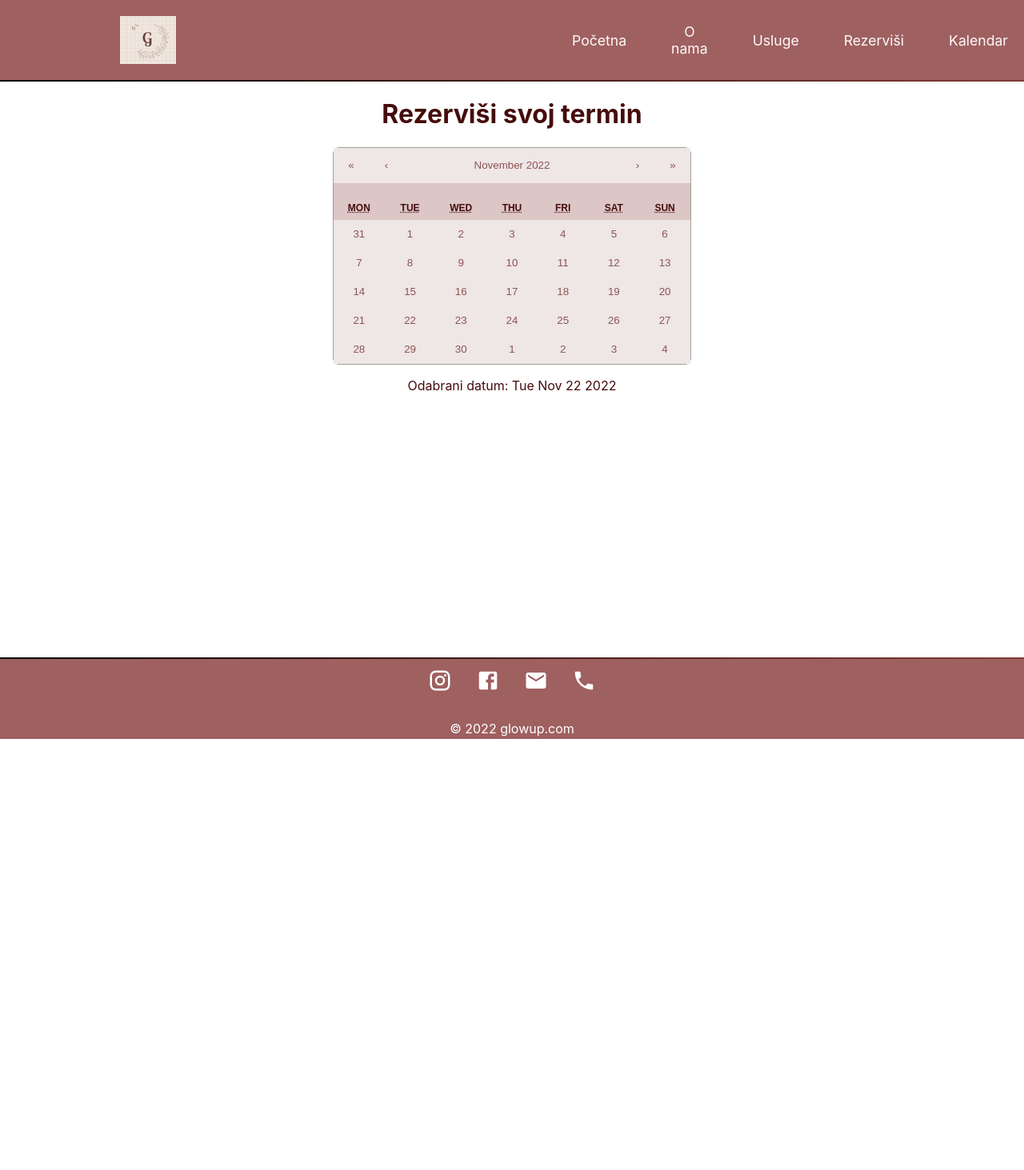
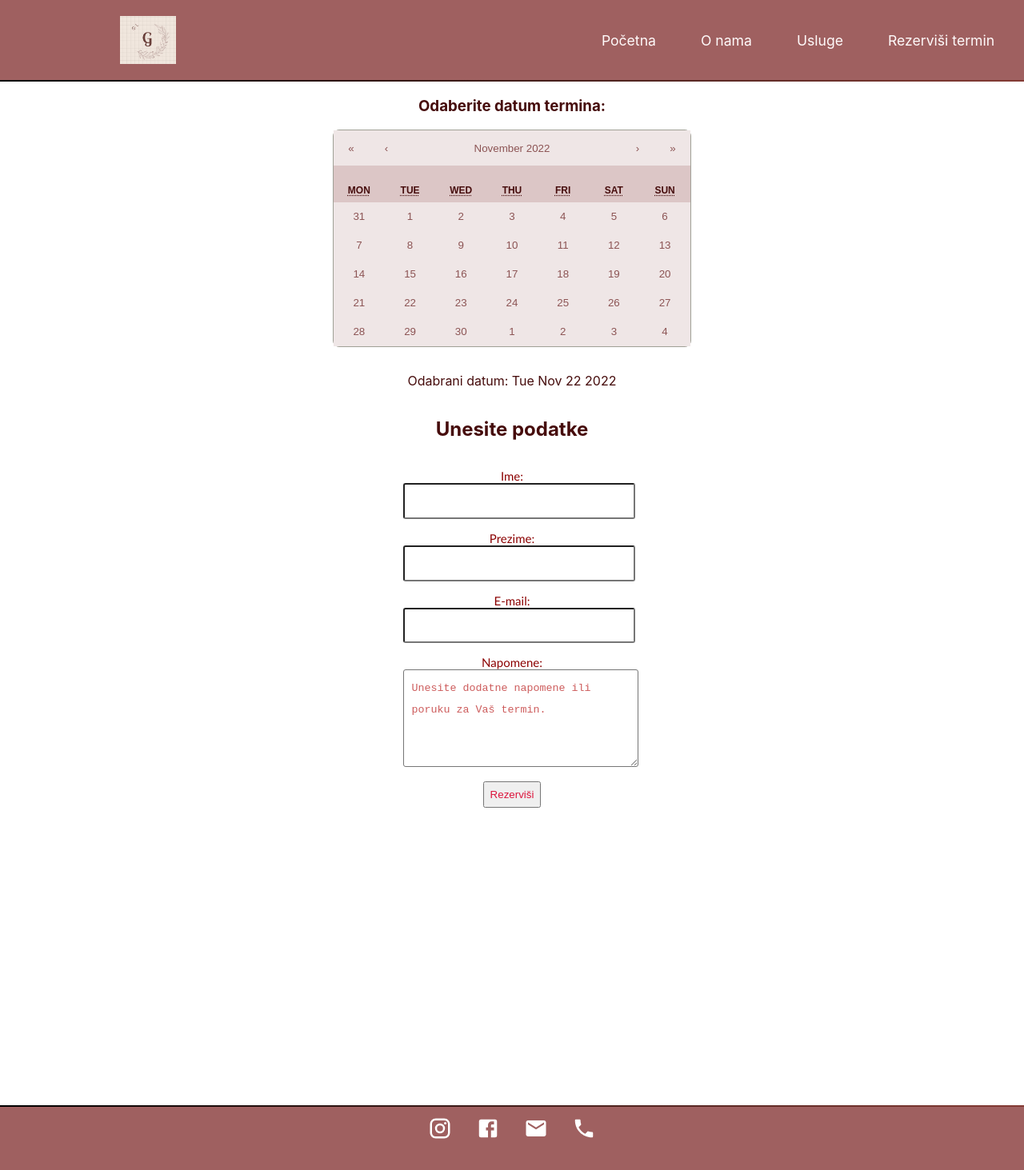
Before and after one commit to ehasanovic4/tsi-projekat-frontend, a React (Create React App) app: page /Kalendar in a window 1280 px wide. Shown: the top 1463 px of the page at 80% size. Before the commit the page ends 924 px from the top, so only its background shows below. Built offline with nearby package versions, Linux system fonts and the light colour scheme.

Commit message:
Kanita: dodana nova forma za popunjavanje podataka - za rezervaciju sa kalendarom

```diff
--- a/src/components/Navbar.js
+++ b/src/components/Navbar.js
@@ -23,16 +23,16 @@ function Navbar() {
             <Link to="/">Početna</Link>
             <Link to="/onama">O nama</Link>
             <Link to="/usluge">Usluge</Link>
-            <Link to="/rezervisi">Rezerviši</Link>
-           <Link to="/kalendar">Kalendar</Link>
+            {/*<Link to="/rezervisi">Rezerviši</Link>*/}
+           <Link to="/kalendar">Rezerviši termin</Link>
             </div>
         </div>
         <div className="rightSide">
             <Link to="/">Početna</Link>
             <Link to="/onama">O nama</Link>
             <Link to="/usluge">Usluge</Link>
-            <Link to="/rezervisi">Rezerviši</Link>
-            <Link to="/kalendar">Kalendar</Link>
+{/*<Link to="/rezervisi">Rezerviši</Link>*/}
+            <Link to="/kalendar">Rezerviši termin</Link>
             <button onClick={toggleNavbar}>
             <ReorderIcon/>
             </button>
--- a/src/pages/Calendar.js
+++ b/src/pages/Calendar.js
@@ -2,7 +2,6 @@ import React, { useState } from 'react';
 import Calendar from 'react-calendar';
 import '../styles/Calendar.css'
 import Time from '../components/Time.js'
-
 
 function Kalendar() {
     const [date, setDate] = useState(new Date())
@@ -10,15 +9,17 @@ function Kalendar() {
 
 
    return (
+
     <div className="Calendar">
         <div className="CalendarTop">
-      <h1 className="header">Rezerviši svoj termin</h1>
+      <h3 className="header">Odaberite datum termina:</h3>
       <div className="calendar-container">
       <Calendar onChange={setDate} value={date} onClickDay={() => setShowTime(true)}/>
+      <p> </p>
+
       </div>
 
        </div>
-
       <div className="CalendarBottom">
       {date.length > 0 ? (
    <p>
@@ -37,8 +38,41 @@ function Kalendar() {
          <Time showTime={showTime} date={date}/>
 
       </div>
+      <h2> Unesite podatke </h2>
+      {/* Popunjavanje forme za rezervaciju */}
+<div className='pocetna' >
+      <div className='rezervisi' >
+    <form>
+      <p> </p>
+      <p> </p>
+  <label>
+    Ime:
+    <input type="text"  style={{color: 'crimson', lineHeight : 2, padding: 7 }} name="ime"/>
+    <p></p></label>
+  <label>
+    Prezime:
+    <input type="text" style={{ color: 'crimson', lineHeight : 2, padding: 7 }} lastname="Prezime"/>
+    <p></p> </label>
+  <label>
+    E-mail:
+    <input type="text" style={{ color: 'crimson', lineHeight : 2, padding: 7 }} email="E-mail"/>
+    <p></p>
+  </label>
+  Napomene:
+  <textarea style={{ color: 'indianred', lineHeight : 2, padding: 10 }}>
+    Unesite dodatne napomene ili poruku za Vaš termin. </textarea>
+<p></p>
+{/* potencijalno jos dodati checkbox za 'Da li zelite primati obavijesti?' */}
+<input type="submit" style={{ color: 'crimson', lineHeight : 2, padding: 7 }} value="Rezerviši"/>
+</form>
+    </div>
+   </div>
+
 
     </div>
+
+
+
      )
 
    }
--- a/src/pages/Pocetna.js
+++ b/src/pages/Pocetna.js
@@ -13,7 +13,7 @@ function Pocetna() {
       <MainContent>
           <h1>GLOW UP</h1>
           <p>Mjesto gdje brinemo o Vašoj ljepoti</p>
-          <Link to="/Rezervisi">
+          <Link to="/Kalendar">
             <Button> Rezerviši već danas </Button>
           </Link>
 
--- a/src/styles/Calendar.css
+++ b/src/styles/Calendar.css
@@ -3,7 +3,7 @@
     /* text-align: center; */
     margin: 0 auto;
     width: 70%;
-    height: 90vh;
+    height: 160vh;
     display: flex;
     right: 80%;
     align-items: rigth;
```
